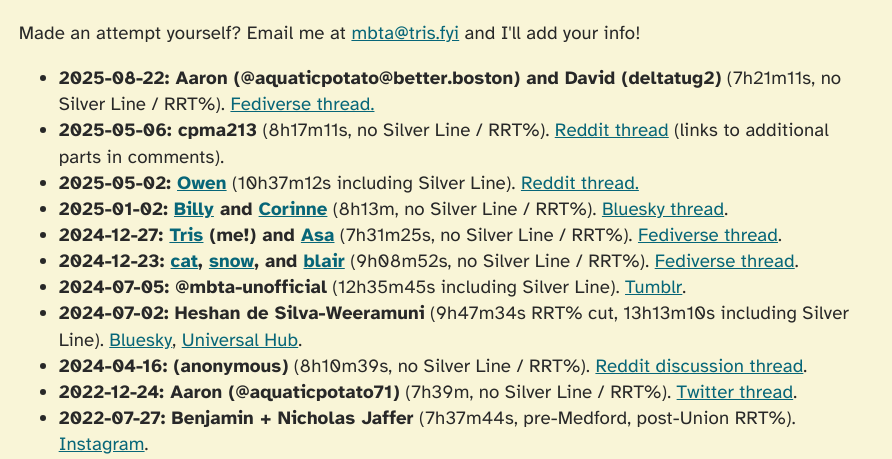
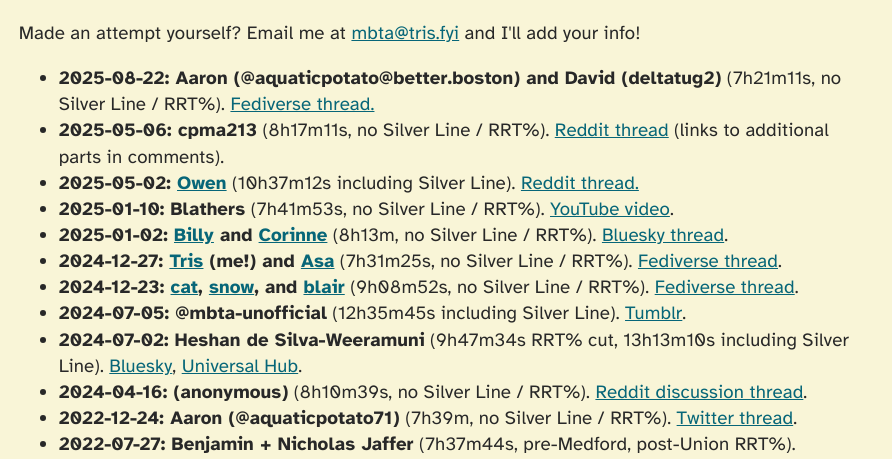
Before and after one commit to an-empty-string/website, a Flask app: page /speedrun/ in a window 1280 px wide. Shown: the part 414-873 px from the top of the page, without its empty margins (0-892 px from the left). Run offline with Flask 3, Linux system fonts and the light colour scheme.

Commit message:
update speedruns

```diff
--- a/templates/speedrun.html
+++ b/templates/speedrun.html
@@ -17,6 +17,7 @@
     <li><strong>2025-08-22: Aaron (@aquaticpotato@better.boston) and David (deltatug2)</strong> (7h21m11s, no Silver Line / RRT%). <a target="_blank" href="https://better.boston/@aquaticpotato/115068486421789747">Fediverse thread.</a></li>
     <li><strong>2025-05-06: cpma213</strong> (8h17m11s, no Silver Line / RRT%). <a target="_blank" href="https://www.reddit.com/user/cpma213/comments/1kg38w1/mbta_speedrun_part_2/">Reddit thread</a> (links to additional parts in comments).</li>
     <li><strong>2025-05-02: <a target="_blank" href="https://youtube.com/@eastmountainfilms">Owen</a></strong> (10h37m12s including Silver Line). <a target="_blank" href="https://www.reddit.com/r/mbta/comments/1khicyn/new_record_for_fastest_time_to_visit_all_mbta/">Reddit thread.</a></li>
+    <li><strong>2025-01-10: Blathers</strong> (7h41m53s, no Silver Line / RRT%). <a target="_blank" href="https://youtu.be/5U5Hh4VTKls">YouTube video</a>.</li>
     <li><strong>2025-01-02: <a target="_blank" href="https://www.instagram.com/billymarkovsky/">Billy</a> and <a target="_blank" href="https://corinnefoley.neocities.org/">Corinne</a></strong> (8h13m, no Silver Line / RRT%). <a target="_blank" href="https://bsky.app/profile/billymarkovsky.bsky.social/post/3ler6lgj2xe22">Bluesky thread</a>.</li>
     <li><strong>2024-12-27: <a target="_blank" href="/">Tris</a> (me!) and <a target="_blank" href="https://asa.isometry.group/">Asa</a></strong> (7h31m25s, no Silver Line / RRT%). <a target="_blank" href="https://tacobelllabs.net/@tris/113724679621920495">Fediverse thread</a>.</li>
     <li><strong>2024-12-23: <a target="_blank" href="https://quiet.horse/">cat</a>, <a target="_blank" href="https://snowystormy.neocities.org/">snow</a>, and <a target="_blank" href="https://www.reverie.zone/">blair</a></strong> (9h08m52s, no Silver Line / RRT%). <a target="_blank" href="https://fedi.quiet.horse/objects/4c4f48e0-7f63-4c86-9ffb-dea64603a970">Fediverse thread</a>.</li>
```
